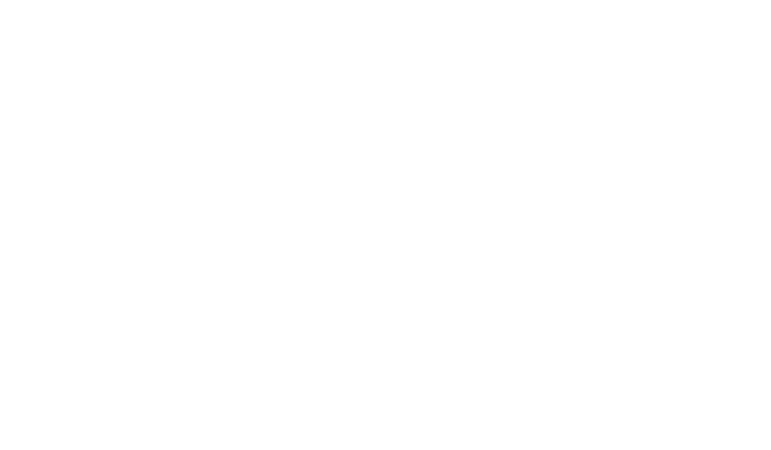
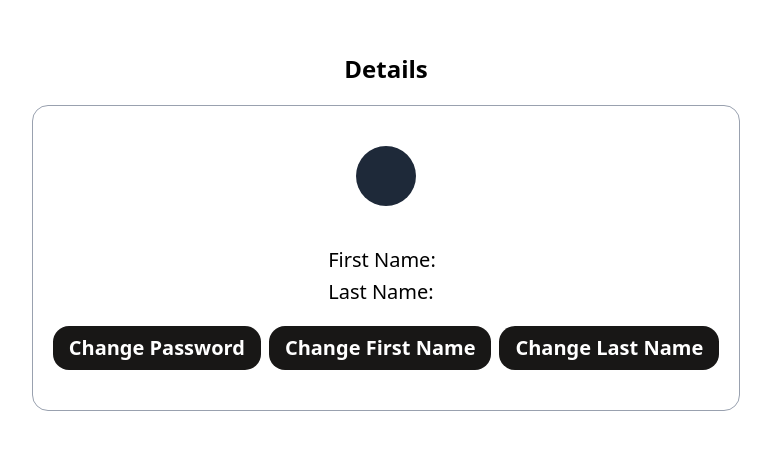
Before and after one commit to Bhumesh01/Quickify, a React (Vite) app in the folder frontend/: page /details in a window 1280 px wide. Before the commit this address had no page. Shown: the part 168-618 px from the top of the page, without its empty margins (254-1025 px from the left). Built offline with nearby package versions, Linux system fonts and the light colour scheme; no server answers.

Commit message:
Details page to change credentials

```diff
--- a/frontend/src/App.tsx
+++ b/frontend/src/App.tsx
@@ -1,7 +1,7 @@
 import { BrowserRouter, Routes, Route } from "react-router-dom"
 import SignUp from "./pages/SignUp"
 import SignIn from "./pages/SignIn"
-import SendMoney from "./pages/SendMoney"
+import UserDetails from "./pages/Details"
 import Dashboard from "./pages/Dashboard"
 function App() {
 
@@ -12,7 +12,7 @@
             <Route path="/signup" element={<SignUp />}></Route>
             <Route path="/signin" element={<SignIn />}></Route>
             <Route path="/dashboard" element={<Dashboard />}></Route>
-            <Route path="/send" element={<SendMoney />}></Route>
+            <Route path="/details" element={<UserDetails />}></Route>
         </Routes>
       </BrowserRouter>
     </>
--- a/frontend/src/components/NavBar.tsx
+++ b/frontend/src/components/NavBar.tsx
@@ -1,6 +1,8 @@
 import { useEffect, useState } from "react";
+import { useNavigate } from "react-router-dom";
 
 export default function NavBar() {
+  const navigate = useNavigate();
   const [name, setName] = useState("User");
 
   useEffect(() => {
@@ -14,7 +16,7 @@
 
       <div className="flex gap-5 items-center text-xl">
         <h2>Hello, {name}</h2>
-        <div className="h-8 w-8 bg-gray-500 rounded-full flex items-center justify-center text-white font-semibold cursor-pointer">
+        <div className="h-8 w-8 bg-gray-500 rounded-full flex items-center justify-center text-white font-semibold cursor-pointer" onClick={()=>navigate("/details")}>
           {name.charAt(0).toUpperCase()}
         </div>
       </div>
--- /dev/null
+++ b/frontend/src/pages/Details.tsx
@@ -0,0 +1,49 @@
+import { useEffect, useState } from "react";
+import Button from "../components/ui/Button";
+import axios from "axios";
+
+interface User{
+    _id: string,
+    username: string;
+    email: string;
+    password: string;
+    firstName: string;
+    lastName: string;
+}
+export default function UserDetails(){
+    const [user, setUser] = useState<User|null>(null);
+    const [loading, setLoading] = useState<boolean>(false);
+    useEffect(()=>{
+        axios.get("http://localhost:3000/api/v1/user/", {
+            headers:{
+                Authorization: `Bearer ${localStorage.getItem("token")}`
+            }
+        }).then((res)=>setUser(res.data.users)).catch((err)=>{
+            console.error(err);
+        })
+    },[])
+    return(
+        <div className="h-screen w-screen flex justify-center items-center flex-col gap-5">
+            <h1 className="font-bold text-2xl text-center">Details</h1>
+            <div className="flex justify-center items-center flex-col gap-5 border border-gray-400 rounded-2xl px-5 py-10">
+                <div className="w-15 h-15 text-2xl bg-gray-800 text-center text-white flex justify-center items-center rounded-full">{localStorage.getItem("name")?.charAt(0).toUpperCase()}</div>
+                <div className="font-semibold text-xl">{localStorage.getItem("name")}</div>
+                <div className="flex justify-between flex-col gap-1">
+                    <span className="text-xl font-medium">First Name: {<span className="font-normal ml-2">{user?.firstName.toUpperCase()}</span>}</span>
+                    <span className="text-xl font-medium">Last Name: <span className="font-normal ml-2">{user?.lastName.toUpperCase()}</span></span>
+                </div>
+                <div className="flex justify-center gap-2 flex-wrap">
+                    <div>
+                        <Button text="Change Password" isLoading={loading}></Button>
+                    </div>
+                    <div>
+                        <Button text="Change First Name" isLoading={loading}></Button>
+                    </div>
+                    <div>
+                        <Button text="Change Last Name" isLoading={loading}></Button>
+                    </div>
+                </div>
+            </div>
+        </div>
+    )
+}
--- a/frontend/src/pages/SendMoney.tsx
+++ /dev/null
@@ -1,7 +0,0 @@
-export default function SendMoney(){
-    return(
-        <div>
-            SEND!
-        </div>
-    )
-}
```
